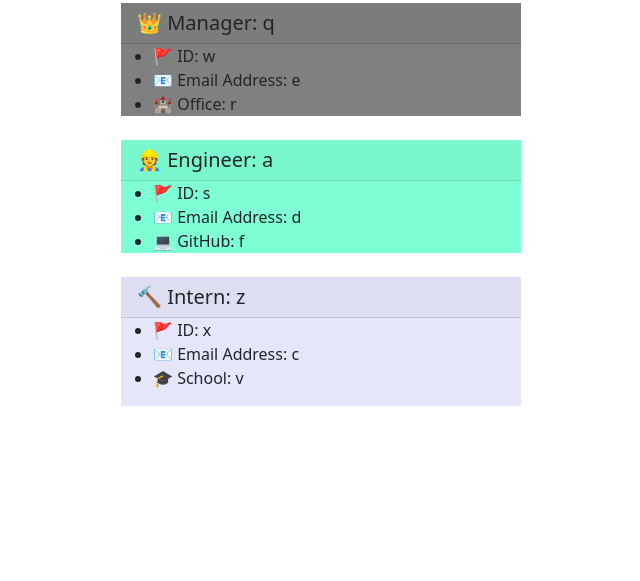
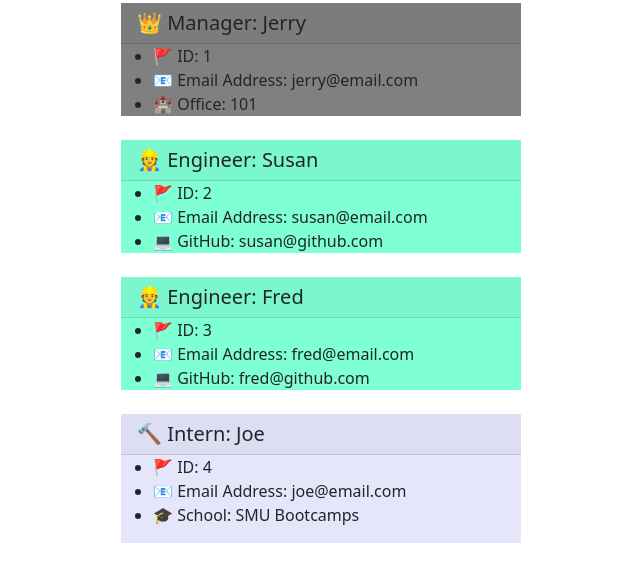
Before and after one commit to Hare-Ball/Team-Profile-Generator--Machine, a website: page dist/index.html in a window 1280 px wide. Shown: the part 63-644 px from the top of the page, without its empty margins (319-959 px from the left). Drawn offline with nearby package versions, Linux system fonts and the light colour scheme.

```diff
--- a/dist/index.html
+++ b/dist/index.html
@@ -16,28 +16,36 @@
                 <div class="d-grid gap-2">
                 <section>
                     <div class="mx-auto mb-3" style= "width: 25rem; background-color: grey;">
-                    <h5 class="card-header">&#128081; Manager: q</h5>
+                    <h5 class="card-header">&#128081; Manager: Jerry</h5>
                     <ul>
-                        <li>&#128681; ID: w</li>
-                        <li>&#128231; Email Address: e</li>
-                        <li>&#127984; Office: r</li>
+                        <li>&#128681; ID: 1</li>
+                        <li>&#128231; Email Address: jerry@email.com</li>
+                        <li>&#127984; Office: 101</li>
                     </ul>
                     </div>
                     </section><section>
                     <div class="mx-auto mb-3" style= "width: 25rem; background-color: aquamarine;">
-                    <h5 class="card-header">&#128119; Engineer: a</h5>
+                    <h5 class="card-header">&#128119; Engineer: Susan</h5>
                     <ul>
-                        <li>&#128681; ID: s</li>
-                        <li>&#128231; Email Address: d</li>
-                        <li>&#128187; GitHub: f</li>
+                        <li>&#128681; ID: 2</li>
+                        <li>&#128231; Email Address: susan@email.com</li>
+                        <li>&#128187; GitHub: susan@github.com</li>
+                    </ul>
+                    </section><section>
+                    <div class="mx-auto mb-3" style= "width: 25rem; background-color: aquamarine;">
+                    <h5 class="card-header">&#128119; Engineer: Fred</h5>
+                    <ul>
+                        <li>&#128681; ID: 3</li>
+                        <li>&#128231; Email Address: fred@email.com</li>
+                        <li>&#128187; GitHub: fred@github.com</li>
                     </ul>
                     </section><section
                     <div class="mx-auto mb-3" style= "width: 25rem; background-color: lavender;">
-                    <h5 class="card-header">&#128296; Intern: z</h5>
+                    <h5 class="card-header">&#128296; Intern: Joe</h5>
                     <ul>
-                        <li>&#128681; ID: x</li>
-                        <li>&#128231; Email Address: c</li>
-                        <li>&#127891; School: v</li>
+                        <li>&#128681; ID: 4</li>
+                        <li>&#128231; Email Address: joe@email.com</li>
+                        <li>&#127891; School: SMU Bootcamps</li>
                     </ul>
                     </section>
                 </div>
```
Also changed, not shown: 1 other file.
